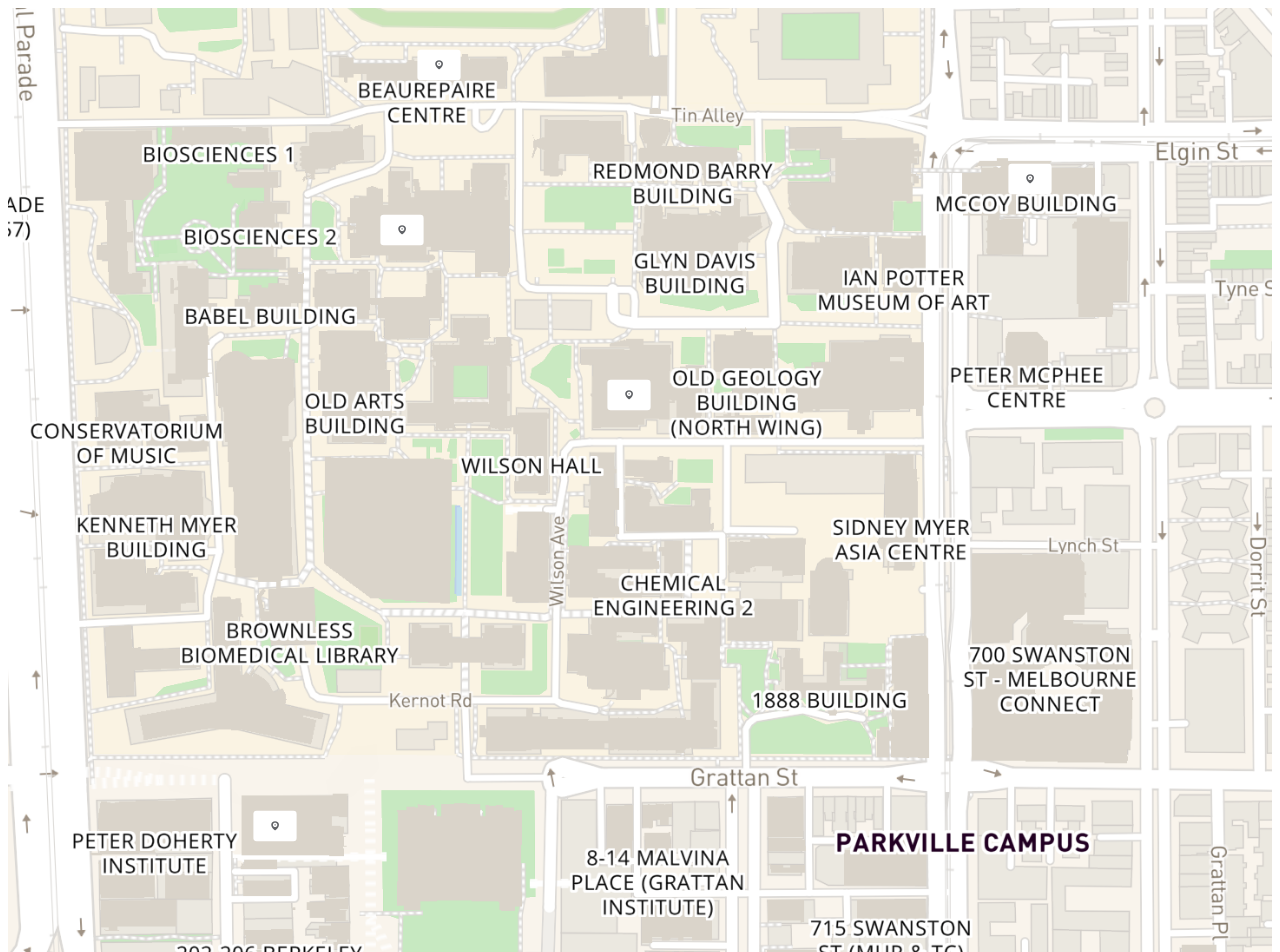
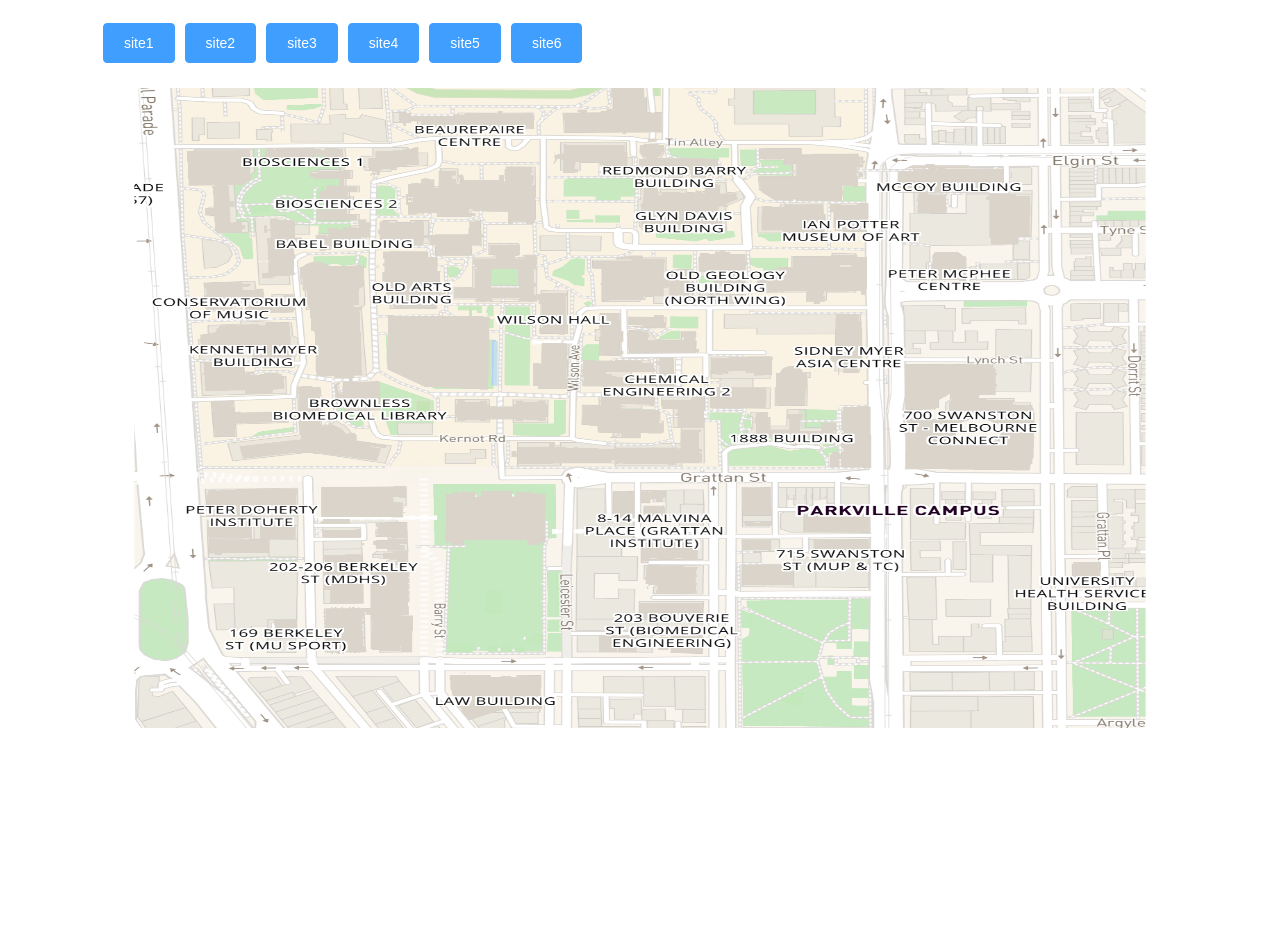
Before and after one commit to lqq-code/co2-Model, a Nuxt app: page / in a window 1280 px wide. Shown: the top 952 px of the page. After the commit the page ends 820 px from the top, so only its background shows below. Built offline with nearby package versions, Linux system fonts and the light colour scheme.

Commit message:
site交互

```diff
--- a/components/Tutorial.vue
+++ b/components/Tutorial.vue
@@ -1,76 +1,108 @@
 <template>
   <div class="bg_contanier">
+    <div class="button_list">
+      <el-button type="primary" @click="handleButtonShow1">site1</el-button>
+      <el-button type="primary" @click="handleButtonShow2">site2</el-button>
+      <el-button type="primary" @click="handleButtonShow3">site3</el-button>
+      <el-button type="primary" @click="handleButtonShow4">site4</el-button>
+      <el-button type="primary" @click="handleButtonShow5">site5</el-button>
+      <el-button type="primary" @click="handleButtonShow6">site6</el-button>
+    </div>
     <img src="../assets/images/bg.png" class="bg_img" >
       <el-popover
         placement="top-start"
         title="Gym (The first floor of the Beaurepaire Centre)"
         width="380"
-        trigger="hover"
+        trigger="click"
         content="The first floor of the Beaurepaire Centre.">
         <div class="siteimg">
-        <img src="../assets/images/site1.png"  style="width:100%;height:100%;object-fit: cover;" />
+        <img src="../assets/images/site1.png" style="width:100%;height:100%;object-fit: cover;" />
         </div>
-        <el-button icon="el-icon-location" slot="reference" class="site1_button"></el-button>
+        <el-button icon="el-icon-location" slot="reference"
+          :style="{
+            display: isShow1 ? '' : 'none'
+          }"
+        class="showbutton site1_button"></el-button>
       </el-popover>
 
       <el-popover
         placement="top-start"
         title="David Derham Lecture Theatre PAR 106"
         width="380"
-        trigger="hover"
+        trigger="click"
         content="The first floor of the Beaurepaire Centre.">
         <div class="siteimg">
         <img src="../assets/images/site2.png"  style="width:100%;height:100%;object-fit:contain;" />
         </div>
-        <el-button icon="el-icon-location" slot="reference" class="site2_button"></el-button>
+        <el-button icon="el-icon-location" slot="reference"
+         :style="{
+            display: isShow2 ? '' : 'none'
+          }"
+          class="showbutton site2_button"></el-button>
       </el-popover>
 
       <el-popover
         placement="top-start"
         title="Union House, Main Dining Room"
         width="380"
-        trigger="hover"
+        trigger="click"
         content="The first floor of the Beaurepaire Centre.">
         <div class="siteimg">
         <img src="../assets/images/site3.png"  style="width:100%;height:100%;object-fit:contain;" />
         </div>
-        <el-button icon="el-icon-location" slot="reference" class="site3_button"></el-button>
+        <el-button icon="el-icon-location" slot="reference"
+         :style="{
+            display: isShow3 ? '' : 'none'
+          }"
+        class="showbutton site3_button"></el-button>
       </el-popover>
 
       <el-popover
         placement="top-start"
         title="Chemistry laboratory (Chemistry building)"
         width="380"
-        trigger="hover"
+        trigger="click"
         content="The first floor of the Beaurepaire Centre.">
         <div class="siteimg">
         <img src="../assets/images/site4.png"  style="width:100%;height:100%;object-fit:contain;" />
         </div>
-        <el-button icon="el-icon-location" slot="reference" class="site4_button"></el-button>
+        <el-button icon="el-icon-location" slot="reference"
+         :style="{
+            display: isShow4 ? '' : 'none'
+          }"
+        class="showbutton site4_button"></el-button>
       </el-popover>
 
       <el-popover
         placement="top-start"
         title="Room 409 McCoy Building : PAR 200"
         width="380"
-        trigger="hover"
+        trigger="click"
         content="The first floor of the Beaurepaire Centre.">
         <div class="siteimg">
         <img src="../assets/images/site5.png"  style="width:100%;height:100%;object-fit:contain;" />
         </div>
-        <el-button icon="el-icon-location" slot="reference" class="site5_button"></el-button>
+        <el-button icon="el-icon-location" slot="reference"
+         :style="{
+            display: isShow5 ? '' : 'none'
+          }"
+         class="showbutton site5_button"></el-button>
       </el-popover>
 
       <el-popover
         placement="top-start"
         title="Room 230 (Janes Office) Alan Gilbert PAR 104"
         width="380"
-        trigger="hover"
+        trigger="click"
         content="The first floor of the Beaurepaire Centre.">
         <div class="siteimg">
         <img src="../assets/images/site6.png"  style="width:100%;height:100%;object-fit:contain;" />
         </div>
-        <el-button icon="el-icon-location" slot="reference" class="site6_button"></el-button>
+        <el-button icon="el-icon-location" slot="reference"
+         :style="{
+            display: isShow6 ? '' : 'none'
+          }"
+        class="showbutton site6_button"></el-button>
       </el-popover>
     </img>
   </div>
@@ -80,10 +112,36 @@
 export default {
   components: {},
   data() {
-    return {};
+    return {
+      isShow1: false,
+      isShow2: false,
+      isShow3: false,
+      isShow4: false,
+      isShow5: false,
+      isShow6: false,
+    };
   },
   computed: {},
-  methods: {}
+  methods: {
+    handleButtonShow1() {
+          this.isShow1 = !this.isShow1
+    },
+    handleButtonShow2() {
+          this.isShow2 = !this.isShow2
+    },
+    handleButtonShow3() {
+          this.isShow3 = !this.isShow3
+    },
+    handleButtonShow4() {
+          this.isShow4 = !this.isShow4
+    },
+    handleButtonShow5() {
+          this.isShow5 = !this.isShow5
+    },
+    handleButtonShow6() {
+          this.isShow6 = !this.isShow6
+    },
+  }
 };
 </script>
 <style scope>
@@ -91,60 +149,51 @@
   width: 100%;
   height: 100%;
   position: relative;
-
+}
+.button_list{
+  position: absolute;
+  padding:15px 0 0 95px;
 }
 .bg_img {
   width: 100%;
-  height: 100%;
+  height: 100vh;
+  transform: scale(0.8);
+
 }
 .siteimg{
   width:350px;
   height:200px;
   margin:auto
 }
-
+.showbutton{
+  position: absolute;
+  transform: scale(0.6);
+  border: none;
+}
 .site1_button {
-    position: absolute;
     left: 32%;
-    top: 3%;
-    transform: scale(0.8);
-    border: none;
+    top: 10%;
 }
 .site2_button{
-    position: absolute;
-    left: 31%;
-    bottom: 1%;
-    transform: scale(0.8);
-    border: none;
+    left: 34%;
+    bottom: 10%;
 }
 .site3_button{
-    position: absolute;
-    left: 29%;
-    top: 16%;
-    transform: scale(0.8);
-    border: none;
+    left: 34%;
+    top: 21%;
 }
-
 .site4_button{
-    position: absolute;
     left: 47%;
-    top: 29%;
-    transform: scale(0.8);
-    border: none;
+    top: 32%;
 }
 .site5_button{
-    position: absolute;
-    right: 17%;
-    top: 12%;
-    transform: scale(0.8);
-    border: none;
+    right: 22%;
+    top: 17%;
 }
 .site6_button{
-    position: absolute;
-    left: 19%;
-    bottom: 34%;
-    transform: scale(0.8);
-    border: none;
+    left: 25%;
+    bottom: 36%;
+
 }
 
 
```
